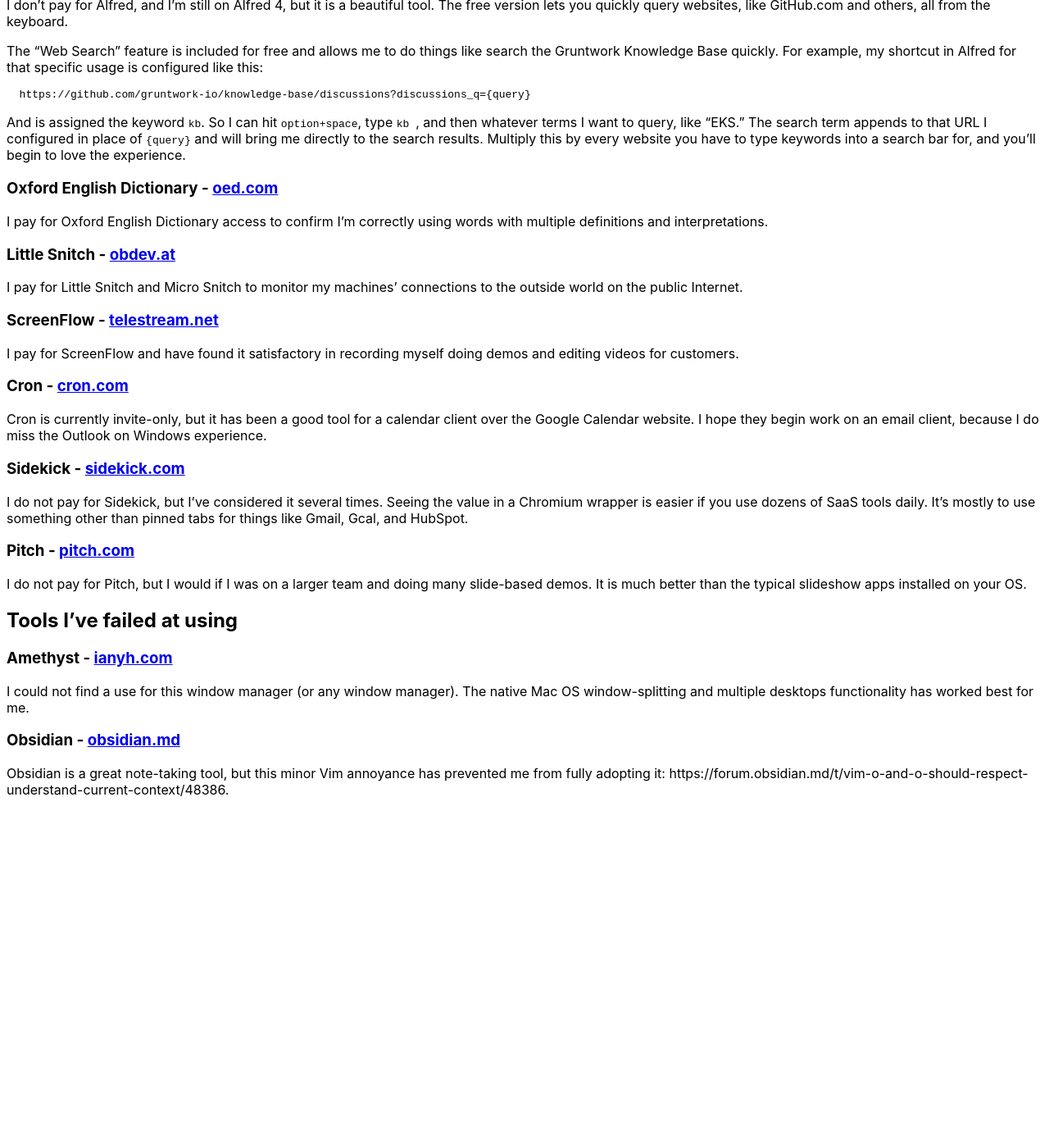
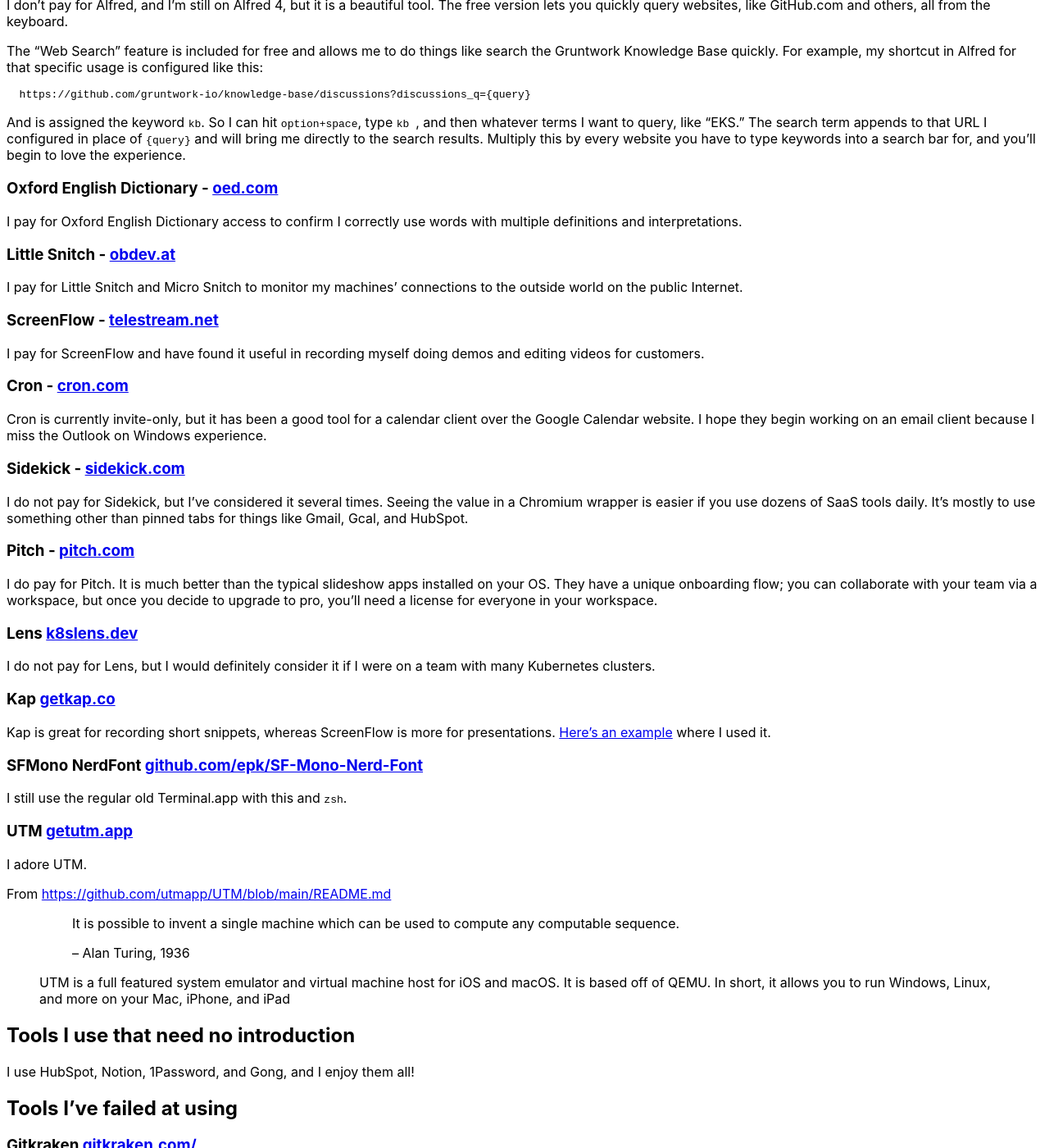
Before and after one commit to iangrunt/iangrunt.github.io, a Jekyll site: the page built from index.md, in a window 1280 px wide and 1400 px high, scrolled down 482 px. Shown: the whole window at 82% size. Built offline with Jekyll 4.4.1, drawn with Linux system fonts in a browser that asks for light colours; before the commit the page ends 1471 px from its top, so only the background shows below that; some of the changed text lies outside the part shown.

Commit message:
Update index.md

```diff
--- a/index.md
+++ b/index.md
@@ -34,24 +34,52 @@ And is assigned the keyword `kb`. So I can hit `option+space`, type `kb `, and t
 
 
 ### Oxford English Dictionary - [oed.com](https://www.oed.com/)
-I pay for Oxford English Dictionary access to confirm I'm correctly using words with multiple definitions and interpretations.
+I pay for Oxford English Dictionary access to confirm I correctly use words with multiple definitions and interpretations.
 
 ### Little Snitch - [obdev.at](https://www.obdev.at/products/littlesnitch/index.html)
 I pay for Little Snitch and Micro Snitch to monitor my machines' connections to the outside world on the public Internet.
 
 ### ScreenFlow - [telestream.net](http://www.telestream.net/screenflow/overview.htm)
-I pay for ScreenFlow and have found it satisfactory in recording myself doing demos and editing videos for customers.
+I pay for ScreenFlow and have found it useful in recording myself doing demos and editing videos for customers.
 
 ### Cron - [cron.com](https://cron.com/)
-Cron is currently invite-only, but it has been a good tool for a calendar client over the Google Calendar website. I hope they begin work on an email client, because I do miss the Outlook on Windows experience.
+Cron is currently invite-only, but it has been a good tool for a calendar client over the Google Calendar website. I hope they begin working on an email client because I miss the Outlook on Windows experience.
 
 ### Sidekick - [sidekick.com](https://www.meetsidekick.com/)
 I do not pay for Sidekick, but I've considered it several times. Seeing the value in a Chromium wrapper is easier if you use dozens of SaaS tools daily. It's mostly to use something other than pinned tabs for things like Gmail, Gcal, and HubSpot.
 
 ### Pitch - [pitch.com](https://pitch.com/)
-I do not pay for Pitch, but I would if I was on a larger team and doing many slide-based demos. It is much better than the typical slideshow apps installed on your OS.
+I do pay for Pitch. It is much better than the typical slideshow apps installed on your OS. They have a unique onboarding flow; you can collaborate with your team via a workspace, but once you decide to upgrade to pro, you'll need a license for everyone in your workspace.
+
+### Lens [k8slens.dev](https://k8slens.dev/)
+I do not pay for Lens, but I would definitely consider it if I were on a team with many Kubernetes clusters.
+
+### Kap [getkap.co](https://getkap.co/)
+Kap is great for recording short snippets, whereas ScreenFlow is more for presentations. [Here's an example](https://medium.com/@iangrunt/a-visual-checklist-for-writing-production-grade-terraform-modules-42f092fa7071) where I used it.
+
+### SFMono NerdFont [github.com/epk/SF-Mono-Nerd-Font](https://github.com/epk/SF-Mono-Nerd-Font)
+I still use the regular old Terminal.app with this and `zsh`.
+
+### UTM [getutm.app](https://getutm.app/)
+I adore UTM.
+
+From [https://github.com/utmapp/UTM/blob/main/README.md](https://github.com/utmapp/UTM/blob/main/README.md)
+>>It is possible to invent a single machine which can be used to compute any computable sequence.
+>>
+>>-- Alan Turing, 1936
+>
+>UTM is a full featured system emulator and virtual machine host for iOS and macOS. It is based off of QEMU. In short, it allows you to run Windows, Linux, and more on your Mac, iPhone, and iPad
+
+## Tools I use that need no introduction
+I use HubSpot, Notion, 1Password, and Gong, and I enjoy them all!
 
 ## Tools I've failed at using
+
+### Gitkraken [gitkraken.com/](https://www.gitkraken.com/)
+I do love this tool; I just don't work in an environment that requires it. Helpful when needed to visualize changes and is highly recommended.
+
+### VSCode
+I tried!
 
 ### Amethyst - [ianyh.com](https://ianyh.com/amethyst/)
 I could not find a use for this window manager (or any window manager). The native Mac OS window-splitting and multiple desktops functionality has worked best for me.
```
Also changed, not shown: other parts of index.md (+1 -1 lines).
